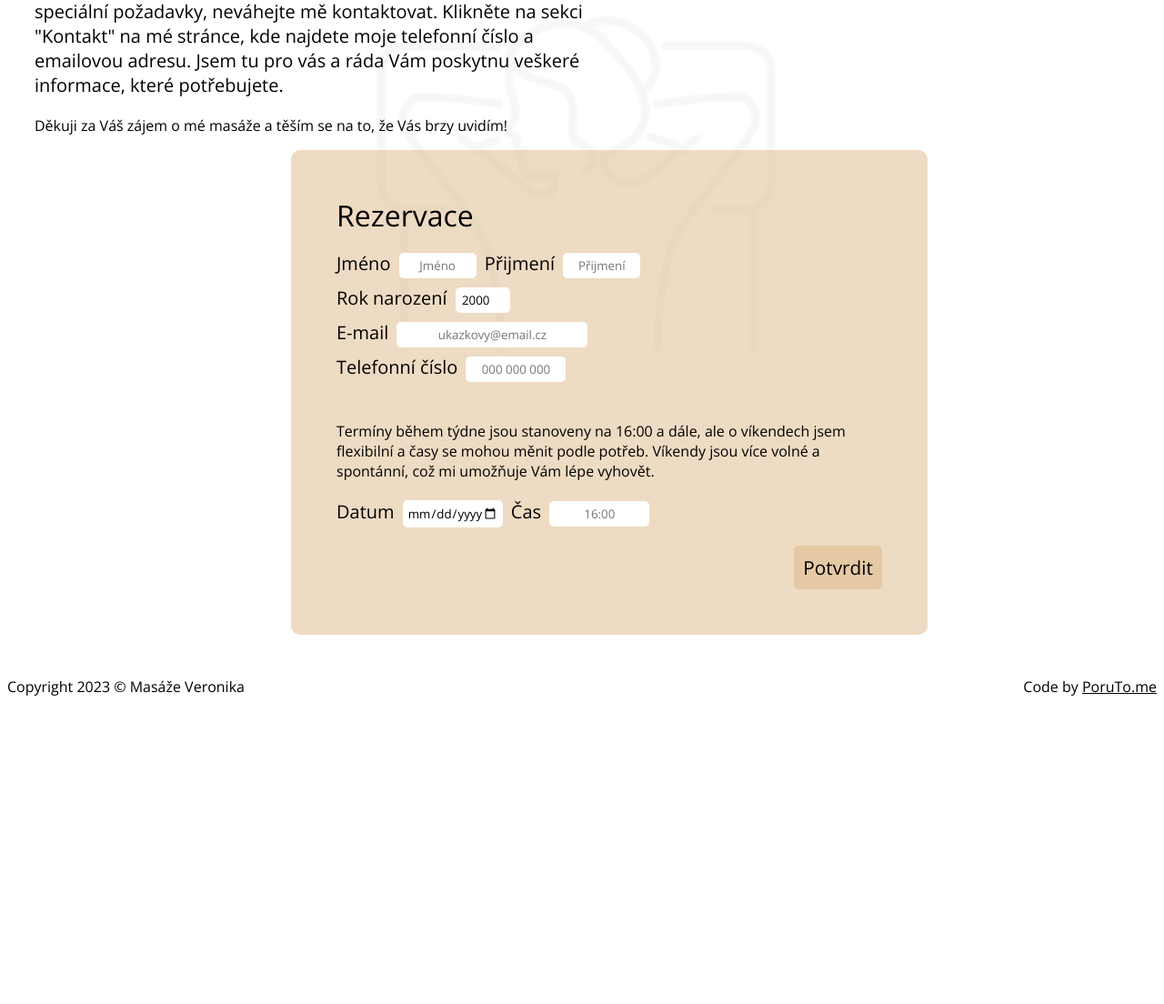
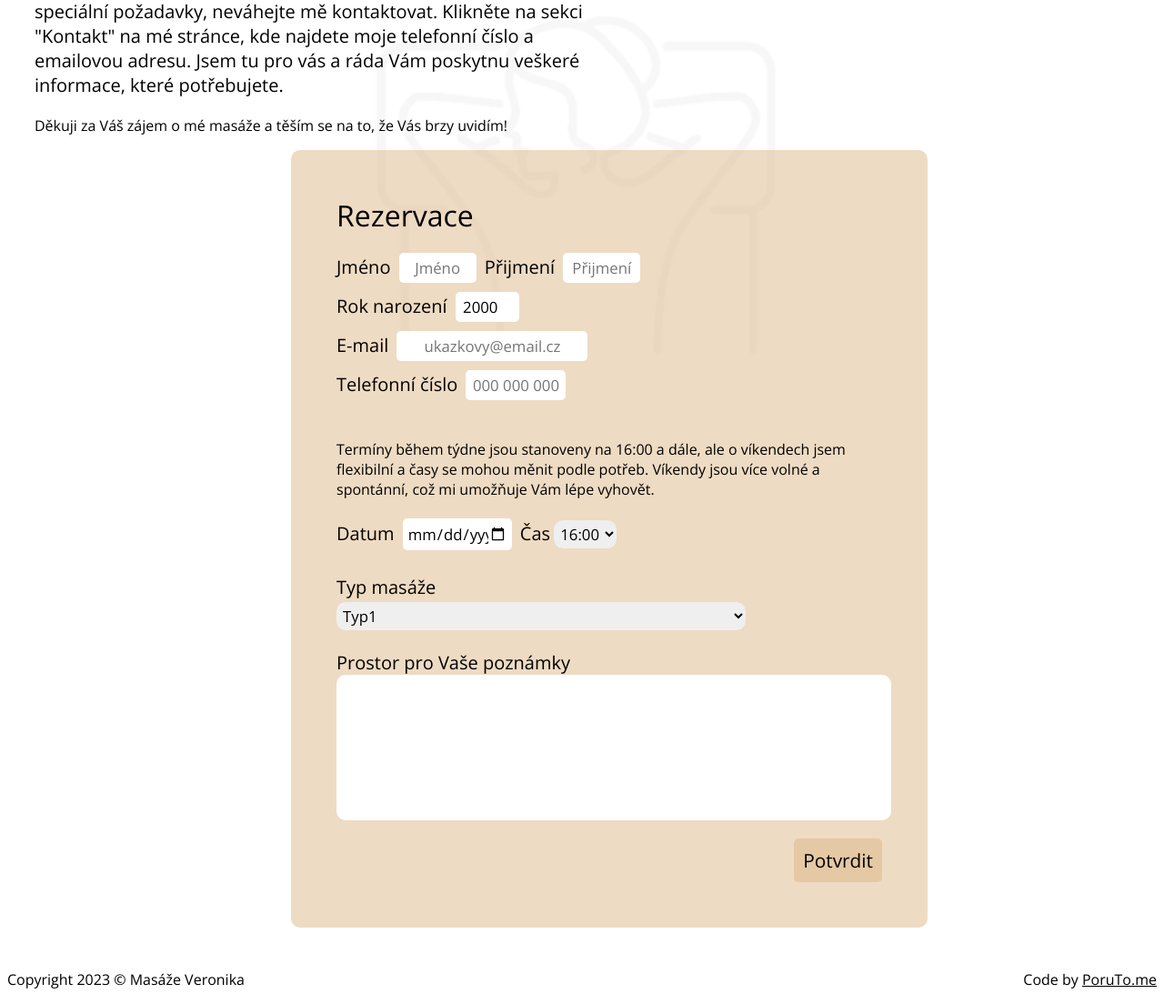
Before and after one commit to poruto/web-flask-masazedom.cz, a Flask app: page /rezervace in a window 1280 px wide; the page is wider, and only the part inside the window is pictured. Shown: the part 400-1504 px from the top of that part at 91% size. Before the commit the page ends 1165 px from the top of that part, so only its background shows below. Run offline with Flask 3, Linux system fonts and the light colour scheme.

Commit message:
select option added

```diff
--- a/static/styles.css
+++ b/static/styles.css
@@ -25,6 +25,25 @@
     max-width: 600px;
 }
 
+.reservation_notes
+{
+    width: 100%;
+    min-height: 150px;
+    border-radius: 10px;
+    border: none;
+    resize: none;
+    font-size: 115%;
+    padding: 5px;
+}
+
+.reservation_select
+{
+    padding: 3px;
+    border-radius: 10px;
+    font-size: 105%;
+    border: none;
+}
+
 .reservation_title
 {
     font-size: 200%;
@@ -36,6 +55,7 @@
     padding: 5px;
     margin: 5px;
     border-radius: 5px;
+    font-size: 105%;
     border: none;
     text-align: center;
 }
--- a/templates/rezervace.html
+++ b/templates/rezervace.html
@@ -46,7 +46,7 @@
             <input style="max-width: 75px; width: 75px;" id="reservation_surname" name="reservation_surname" type="text" class="reservation_input_text" placeholder="Přijmení">
             <br>
             <label class="reservation_label" for="reservation_year">Rok narození</label>
-            <input style="max-width: 50px; width: 50px;" id="reservation_year" name="reservation_year" type="number" min="1900" max="2100" class="reservation_input_text" placeholder="2000" value="2000">
+            <input style="width: 60px;" id="reservation_year" name="reservation_year" type="number" min="1900" max="2100" class="reservation_input_text" placeholder="2000" value="2000">
             <br>
             <label class="reservation_label" for="reservation_email">E-mail</label>
             <input style="max-width: 200px; width: 200px;" id="reservation_email" name="reservation_email" type="text" class="reservation_input_text" placeholder="ukazkovy@email.cz">
@@ -61,9 +61,37 @@
             </p>
 
             <label class="reservation_label" for="reservation_date">Datum</label>
-            <input style="max-width: 100px; width: 100px;" id="reservation_date" name="reservation_date" type="date" class="reservation_input_text" placeholder="">
-            <label class="reservation_label" for="reservation_time">Čas</label>
-            <input style="max-width: 100px; width: 100px;" id="reservation_time" name="reservation_time" type="text" class="reservation_input_text" placeholder="16:00">
+            <input style="width: 110px;" id="reservation_date" name="reservation_date" type="date" class="reservation_input_text" placeholder="">
+
+
+            <label for="reservation_time" class="reservation_label">Čas</label>
+
+            <select class="reservation_select" name="reservation_time" size="1">
+                <option value="16:00"> 16:00 </option>
+                <option value="17:00"> 17:00 </option>
+                <option value="18:00"> 18:00 </option>
+            </select>
+
+            <br>
+            <br>
+
+            <label class="reservation_label" for="reservation_type">Typ masáže</label>
+
+            <br>
+            <select style="margin-top: 3px; width: 75%;" class="reservation_select" name="reservation_type" size="1">
+                <option value="typ1"> Typ1 </option>
+                <option value="typ2"> Typ2 </option>
+                <option value="typ3"> Typ3 </option>
+            </select>
+
+            <br>
+            <br>
+
+            <label class="reservation_label" for="reservation_notes">Prostor pro Vaše poznámky</label>
+            <br>
+            <textarea name="reservation_notes" class="reservation_notes">
+
+            </textarea>
 
             <br>
             <input type="submit" class="reservation_submit_button" value="Potvrdit">
```
